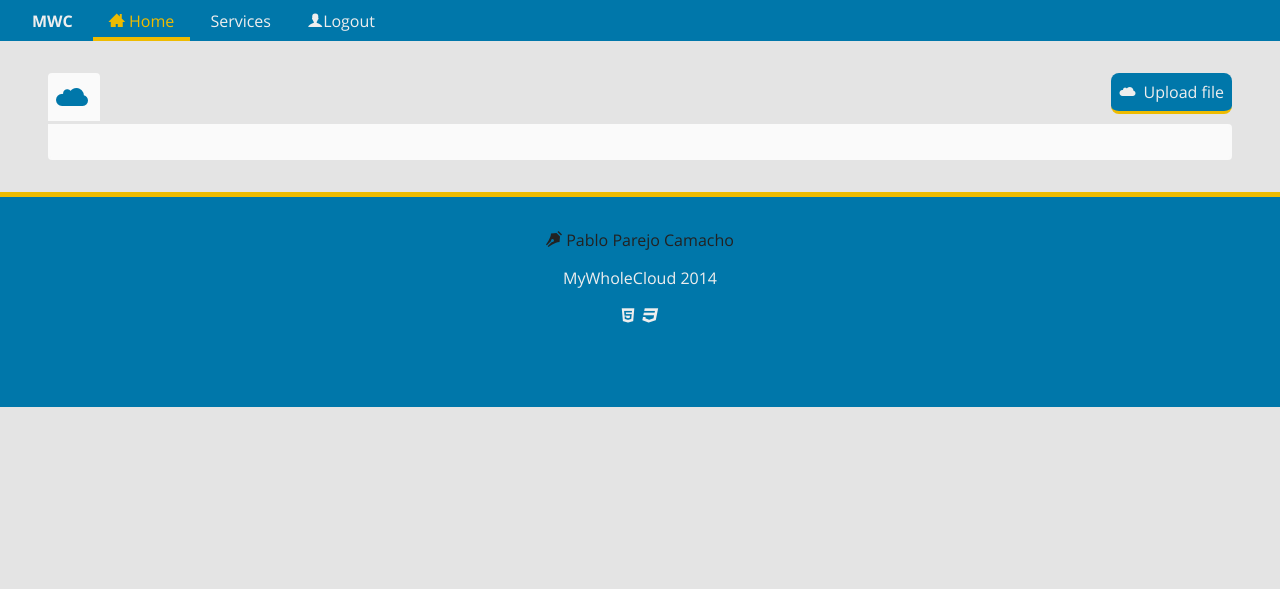
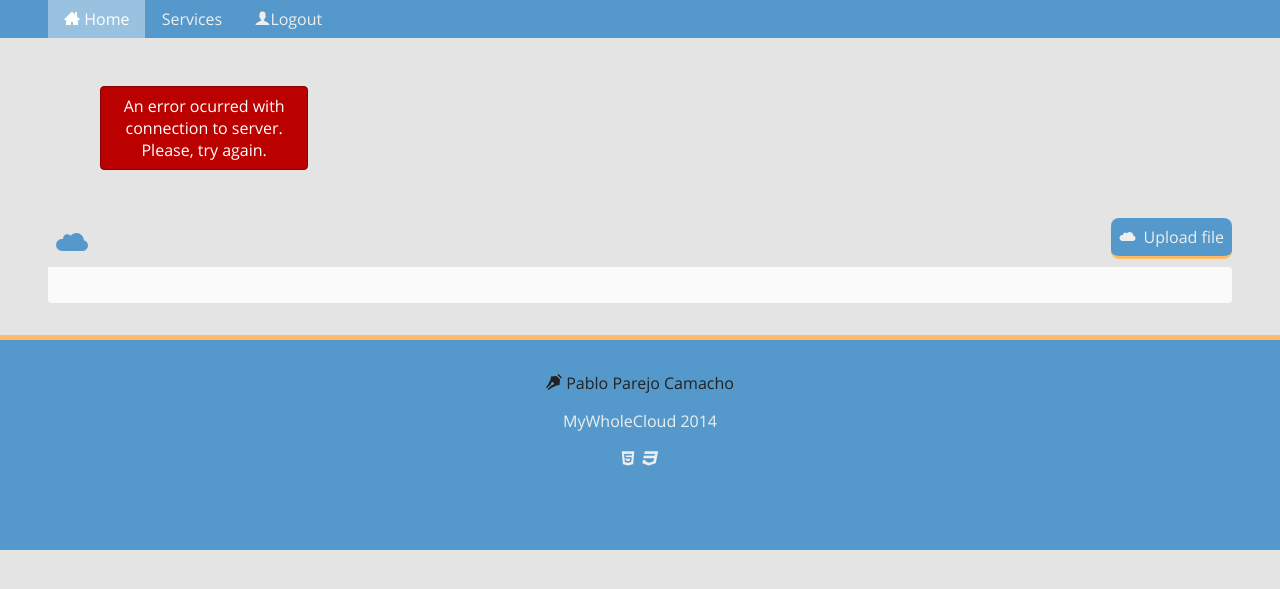
Before and after one commit to pabloparejo/finalYearProject, a Django app: page / in a window 1280 px wide. Shown: the top 589 px of the page. Run offline with Django 3.2, Linux system fonts and the light colour scheme; the visitor is signed in with stand-in values (Sample User, id 1); some libraries are stand-ins or nearby versions.

Commit message:
UX improvements and Account deleting
We need to fix ajax error display.

```diff
--- a/main/templates/index.html
+++ b/main/templates/index.html
@@ -1,6 +1,16 @@
 {% extends 'base.html' %}
 {% block title %} {{page_title}} {% endblock %}
 {% block pagetitle %} {{page_title}} {% endblock %}
+
+{% block loading_ajax_bar %}
+	<div id="bar-container">
+		<div id="ajax-bar">
+		</div>
+		<div id="ajax-error">
+			<p>An error ocurred with connection to server. Please, try again.</p>
+		</div>
+	</div>
+{% endblock loading_ajax_bar %}
 
 {% block content%}
 
@@ -23,13 +33,6 @@
 			<p>
 				Drag and drop your files here to upload
 			</p>
-		</div>
-		<div id="bar-container">
-			<div id="ajax-bar">
-			</div>
-			<div id="ajax-error">
-				<p>An error ocurred with connection to server. Please, try again.</p>
-			</div>
 		</div>
 	</aside>
 
@@ -69,7 +72,6 @@
 <script type="text/javascript">
 	var myObj = {{obj|safe}};
 	$('#upload-area').hide();
-	$('#ajax-error').hide();
 </script>
 
 {% endblock %}
--- a/main/views.py
+++ b/main/views.py
@@ -46,12 +46,12 @@
 	drive_accounts = DriveAccount.objects.filter(user=request.user)
 
 	dropbox = {	'accounts': dropbox_accounts,
-				'id': 'dropbox',
+				'class': 'dropbox',
 				'name': 'Dropbox',
 				}
 	drive = {	'accounts': drive_accounts,
-				'id': 'google-drive',
-				'name': 'drive',
+				'class': 'google-drive',
+				'name': 'Google Drive',
 				}
 	services = [dropbox, drive]
 
--- a/mwc_api/urls.py
+++ b/mwc_api/urls.py
@@ -4,6 +4,8 @@
 
     url(r'^/$', 'mwc_api.views.display_api'),
     url(r'^/get_path/?$', 'mwc_api.views.get_path', name='get_home'),
+    url(r'/delete_account/(?P<service>(dropbox|google-drive))/(?P<a_uid>\d{1,})$',\
+        'mwc_api.views.delete_account', name='delete_account'),
     url(r'/get_path/(?P<service>(dropbox|google-drive))/(?P<a_uid>\d{1,})/(?P<path>(.*))/?$',\
         'mwc_api.views.get_path', name='get_path'),
 
--- a/mwc_api/views.py
+++ b/mwc_api/views.py
@@ -63,7 +63,7 @@
 
 	account.delete()
 
-	return HttpResponseRedirect('/services')
+	return HttpResponse()
 
 def upload(request, service=None, a_uid=None, path=None):
 
--- a/myWholeCloud/static/css/base.css
+++ b/myWholeCloud/static/css/base.css
@@ -146,17 +146,41 @@
 
 
 /*
-	Blue: #07A;
+	Blue: #59C;
 	light-Grey: #EEE;
 	Grey: #DDD;
 	Red: #C10;
-	Yellow: #EB0;
+	Yellow: #FB6;
+
+	Orange: #F63;
+	Blue: #59C;
+	Green: #8CA;
+	Yellow: #F4BA70;
+	White: #FBFDFF;
 */
 
 
 	/* ----------- /Fonts ----------*/
+
+
+	/* ----------- Animations ----------*/
+
+@-webkit-keyframes pulse {
+	from {
+		box-shadow: 1px 2px 1px rgba(255,187,102, 0.25);
+	}
+	50% {
+		box-shadow: 1px 2px 4px rgba(255,187,102, 0.25);
+	}
+	to {
+		box-shadow: 1px 2px 1px rgba(255,187,102, 0.25);
+	}
+}
+
+	/* ----------- /Animations ----------*/
+
 a, .blue{
-	color: #07A;
+	color: #59C;
 	text-decoration: none;
 }
 
@@ -165,8 +189,8 @@
 }
 
 a.btn{
-	background: #07A;
-	border-bottom: 3px solid #EB0;
+	background: #59C;
+	border-bottom: 3px solid #FB6;
 	border-radius: 0.5em;
 	color: #EEE;
 	cursor: pointer;
@@ -232,12 +292,22 @@
 }
 
 div#ajax-bar{
-	background: #C10;
-	box-shadow: #B00 1px 0px 3px;
-	height: 2px;
+	background: #FB6;
+	display: inline-block;
+	height: 3px;
 	position: relative;
-	vertical-align: bottom;
-	width: 0px;
+	vertical-align: top;
+
+	-webkit-animation: pulse 0.75s infinite;
+	-moz-animation: pulse 0.75s infinite;
+	-o-animation: pulse 0.75s infinite;
+	animation: pulse 0.75s infinite;
+}
+
+div#ajax-error{
+	display: inline-block;
+	margin: 1em auto;
+	width: 400px;
 }
 
 div#ajax-error p{
@@ -245,14 +315,14 @@
 	border-radius: 0.25em;
 	border: 1px solid #800;
 	color: white;
-	margin: 0.25em 0;
+	margin: 2em 6em 0em 6em;
 	padding: 0.5em;
 	text-align: center;
 }
 
 div#upload-area{
 	background: #FAFAFA;
-	border: 4px dashed #07A;
+	border: 4px dashed #59C;
 	display: block;
 	margin: 4em auto;
 	padding: 6em;
@@ -260,14 +330,16 @@
 }
 
 div#upload-area p{
-	color: #07A;
+	color: #59C;
 	font-size: 1.25em;
 	text-align: center;
 }
 
+
+
 footer{
-	background: #07A;
-	border-top: #EB0 5px solid;
+	background: #59C;
+	border-top: #FB6 5px solid;
 	color: #EEE;
 	padding: 2em 1em 5em 1em;
 	text-align: center;
@@ -295,25 +367,33 @@
 }
 
 header nav{
-	background: #07A;
-	padding: 0 1em;
+	background: #59C;
+	padding: 0 3em;
 }
 
 header nav a{
 	color: #EEE;
-	padding: 5em 1em;
-	transition: all ease 0.2s;
+	padding: 0.5em 1em;
+	transition: all ease-in-out 0.25s;
+	width: 100%;
 }
 
-header nav a:hover, a.active{
-	border-bottom: 4px solid #EB0;
-	padding: 0.35em 1em;
-	color: #EB0;
+header nav a:hover, a.active:hover{
+	background: rgba(255,255,255, 0.4);
+	color: #FFF;
+}
+
+
+header nav a.active{
+	background: rgba(255,255,255, 0.4);
+	color: #FFF;
 }
 
 header nav .no-list-style li{
 	display: inline-block;
-	padding: 0.6em 0em;
+	float: none;
+	padding: 0.5em 0em;
+	margin-right: -4px;
 }
 
 input{
@@ -336,17 +416,14 @@
 }
 
 section#main ul#breadcrums{
-	background: #FAFAFA;
 	border-bottom: 0px;
 	border-radius: 0.25em 0.25em 0 0;
 	margin: 0;
 	padding: 0;
-	vertical-align: bottom;
 }
 
 section#main ul#breadcrums li{
 	display: inline-block;
-	list-style-position: inside;
 	overflow: hidden;
 	padding: 0.25em;
 }
--- a/myWholeCloud/static/js/code.js
+++ b/myWholeCloud/static/js/code.js
@@ -58,13 +58,12 @@
 function back_to_path(e){
 	e.preventDefault();
 	disable_ajax();
-	ajax_progress(20);
 	console.log(this);
 	var link = $(this).find('a').attr('href');
 	ajax_progress(60);
 	var jqxhr = $.getJSON(link, path_navigation)
 		.done(function(){
-			ajax_progress(80);
+			ajax_progress(100);
 			pop_crum();
 			enable_ajax();
 		})
@@ -74,7 +73,6 @@
 function get_path(e){
 	e.preventDefault();
 	disable_ajax();
-	ajax_progress(20);
 	console.log(this);
 	var path_name = $(this).find('li.name a').text();
 	var link = $(this).find('li.name a').attr('href');
@@ -83,7 +81,7 @@
 	var jqxhr = $.getJSON(link, path_navigation)
 		.done(function(){
 			push_crum(path_name, link);
-			ajax_progress(75);
+			ajax_progress(100);
 			enable_ajax();
 		})
 		.fail(ajax_error);
@@ -112,14 +110,13 @@
 function get_home(e){
 	e.preventDefault();
 	disable_ajax();
-	ajax_progress(20);
 	var link = base_url + 'get_path/';
 	console.log(link);
 	ajax_progress(60);
 	var jqxhr = $.getJSON(link, display_home)
 		.done(function(){
 			remove_crums();
-			ajax_progress(75);
+			ajax_progress(100);
 			enable_ajax();
 		})
 		.fail(ajax_error);
@@ -132,13 +129,13 @@
 	var width_percent = width*100/max_width
 	var rand = Math.random();
 	if (percent > Math.floor(width_percent)){
-		$("#ajax-bar").width(width_percent + (1.5*(rand)) +"%");
+		$("#ajax-bar").width(width_percent + (3*(rand)) +"%");
 		if (Math.floor(width_percent) >= 99){
 			$("#ajax-bar").width(0);
 		}else{
 			window.setTimeout(function(){
 				ajax_progress(percent);
-			}, 15)
+			}, 10)
 		}
 	}else{
 		if (Math.floor(width_percent) >= 99){
@@ -153,13 +150,13 @@
 }
 
 function ajax_error(){
-	$('#ajax-bar').fadeOut('fast');
 	$('#ajax-error').slideDown('slow');
+	$('#ajax-bar').hide();
 	window.setTimeout(function(){
 		$('#ajax-bar').width(0);
 		$('#ajax-bar').fadeIn();
 		$('#ajax-error').slideUp('slow');}
-		, 5000);
+		, 4000);
 }
 
 function display_content_items(parent_url, items, $first_clone){
@@ -179,12 +176,10 @@
 		$files_list.append($clone);
 		$clone.fadeIn();
 	}
-	ajax_progress(95);
 }
 
 function display_home(data){
 	myData = data; // DEVELOPING ONLY
-	ajax_progress(85);
 	var $first_clone = $files_list.children().first().clone();
 	$files_list.children().fadeOut();
 	$files_list.children().remove();
@@ -193,7 +188,6 @@
 		contents = data.services[service_i].contents
 		display_content_items(parent_url, contents, $first_clone)
 	}
-	ajax_progress(100);
 	$('ul.item').click(get_path);
 	$('ul.item').hover(scrollUpName, scrollDownName);
 }
@@ -201,23 +195,20 @@
 var myData
 function path_navigation(data){
 	myData = data; // DEVELOPING ONLY
-	ajax_progress(85);
 	var $first_clone = $files_list.children().first().clone();
 	$files_list.children().fadeOut();
 	$files_list.children().remove();
 	display_content_items(data.parent_url, data.contents, $first_clone)
-	ajax_progress(100);
 	$('ul.item').click(get_path);
 	$('ul.item').hover(scrollUpName, scrollDownName);
 }
 
 var $span
 function push_crum(path_name, link){
-	console.log(path_name);
 	nav_path[nav_path.length] = path_name  //Faster than push in small arrays
 	var $crum = $breadcrums.children().first().clone();
 	var $crum_link = $crum.find('a');
-	$crum_link.removeAttr('id').addClass('crum-item')
+	$crum.removeAttr('id').addClass('crum-item').attr('id', nav_path.length)
 	$span = $crum_link.find('span');
 	$span.removeClass().addClass('icon-crum-arrow big-icon yellow');
 	$crum_link.attr('href', link)
--- a/myWholeCloud/templates/base.html
+++ b/myWholeCloud/templates/base.html
@@ -10,9 +10,8 @@
 	<script src="http://ajax.googleapis.com/ajax/libs/jquery/1.11.0/jquery.min.js"></script>
 </head>
 <body class="{{page_class}}">
-	<header class="row-fluid" id="main-nav">
+	<header id="main-nav">
 			<nav class="navbar" role="navigation">
-				<a href="/" class="brand">MWC</a></li>
 				<ul class="nav-icons no-list-style">
 					<li id="home"><a href="/" id="home"><span class="icon-home"></span> Home</a></li>
 					<li id="services"><a href="/services" id="add">Services</a></li>
@@ -21,7 +20,7 @@
 					<li id="logout"> <a href="/logout" id="user"><span class="icon-user"></span>Logout</a></li>
 				</ul>
 			</nav>
-		{% block form %}{% endblock %}
+		{% block loading_ajax_bar %}{% endblock %}
 	</header>
 
 	<section id="content">
```
Also changed, not shown: other parts of myWholeCloud/static/css/base.css (+52 -12 lines), main/templates/services.html (+23 -12 lines), myWholeCloud/static/css/loadingbar-Pending.css (+18 -111 lines).
